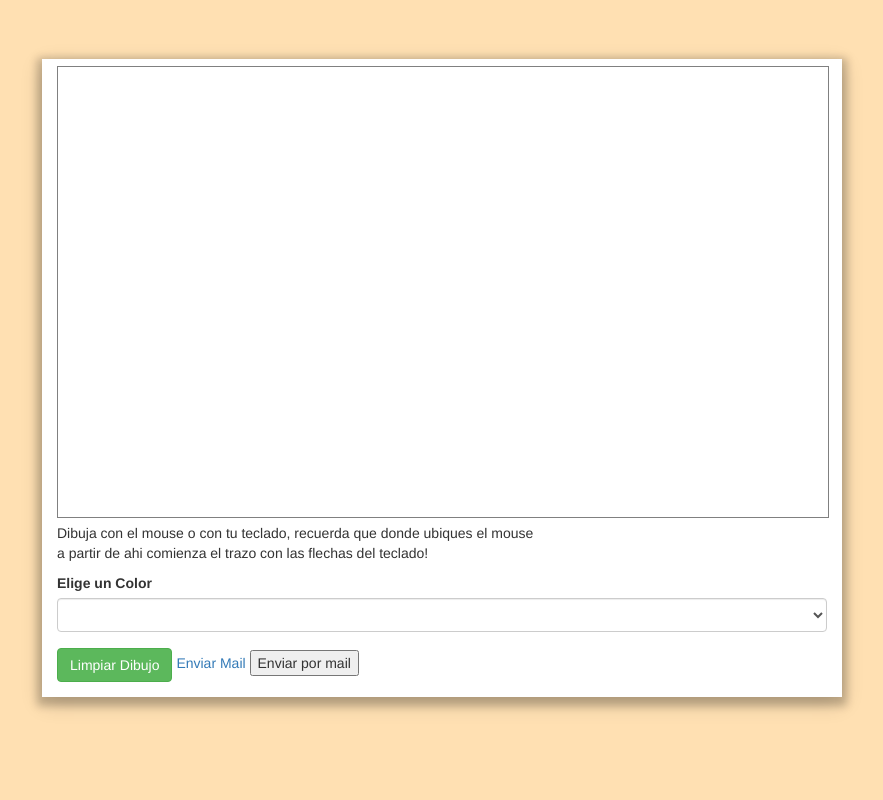
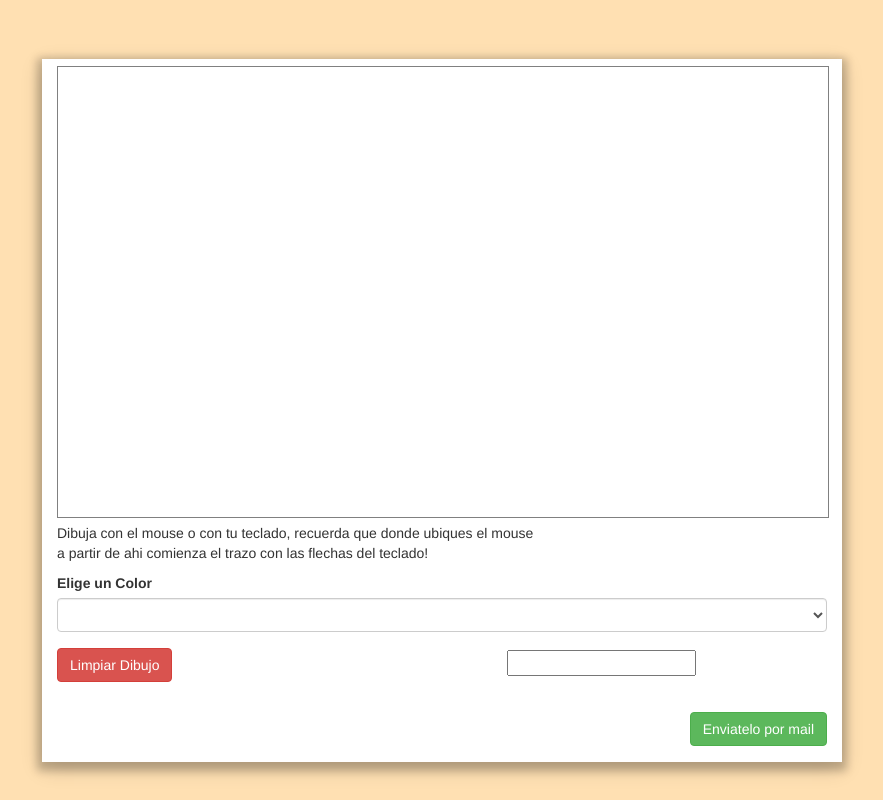
Before and after one commit to loreletins/CosasVarias, a website: page dibujarConTeclas/index.html in a window 1280 px wide. Shown: the whole page, without its empty margins (208-1091 px from the left). Drawn offline with nearby package versions, Linux system fonts and the light colour scheme; files that its build step writes are made by us from their sources; files whose address does not match are found by name.

Commit message:
envio de dibujo por mail interno

```diff
--- a/dibujarConTeclas/index.html
+++ b/dibujarConTeclas/index.html
@@ -23,9 +23,9 @@
 							<option id="verde" value="green">Verde</option>
 							<option id="violeta" value="purple">Violeta</option>
 						</select>
-					<input type="button" class="btn btn-success" value="Limpiar Dibujo" id="clearbutton" onclick="clearCanvas(cuadrito,papel);">
-					<a href="/enviarMail">Enviar Mail</a>
-					<button id="guardar">Enviar por mail</button>
+					<input type="button" class="btn btn-danger" value="Limpiar Dibujo" id="clearbutton" onclick="clearCanvas(cuadrito,papel);">
+					<input type="text" class="espacio" id="correo">
+					<button class ="btn btn-success pull-right"id="guardar">Enviatelo por mail</button>
 			</div>
 		</div>
 	</div>
--- a/dibujarConTeclas/public/css/styles.css
+++ b/dibujarConTeclas/public/css/styles.css
@@ -16,3 +16,6 @@ canvas{
 	margin-top: 1%;
 	border: 1px solid gray;
 }
+.espacio{
+	margin-left: 43%;
+}
```
Also changed, not shown: dibujarConTeclas/index.js (+20 -14 lines).
